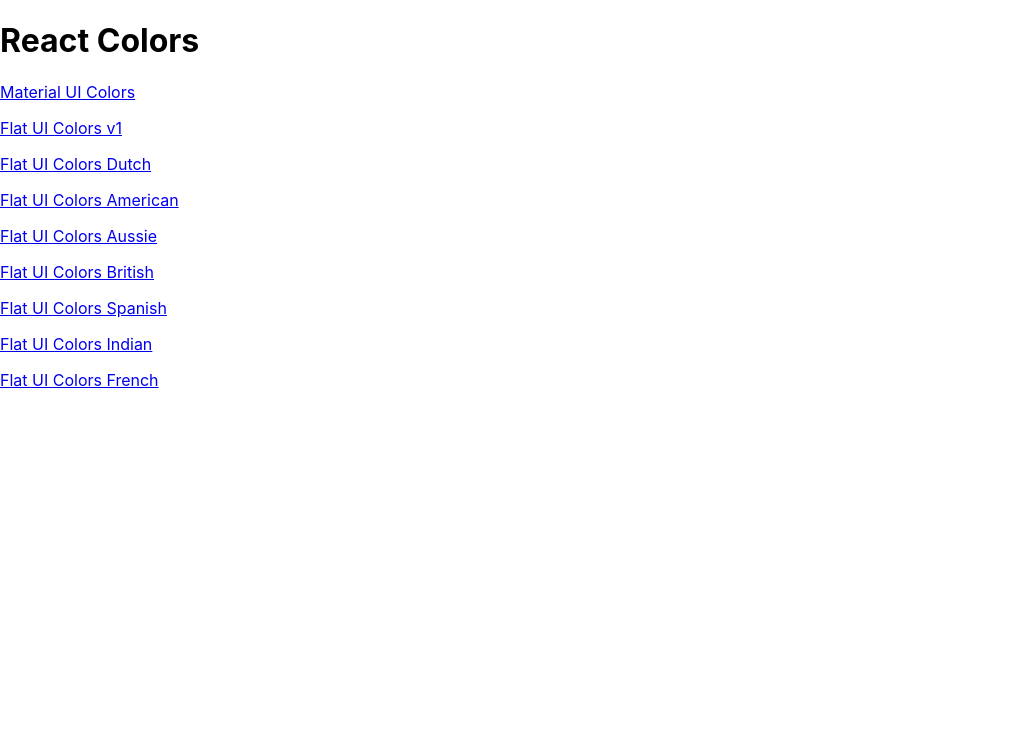
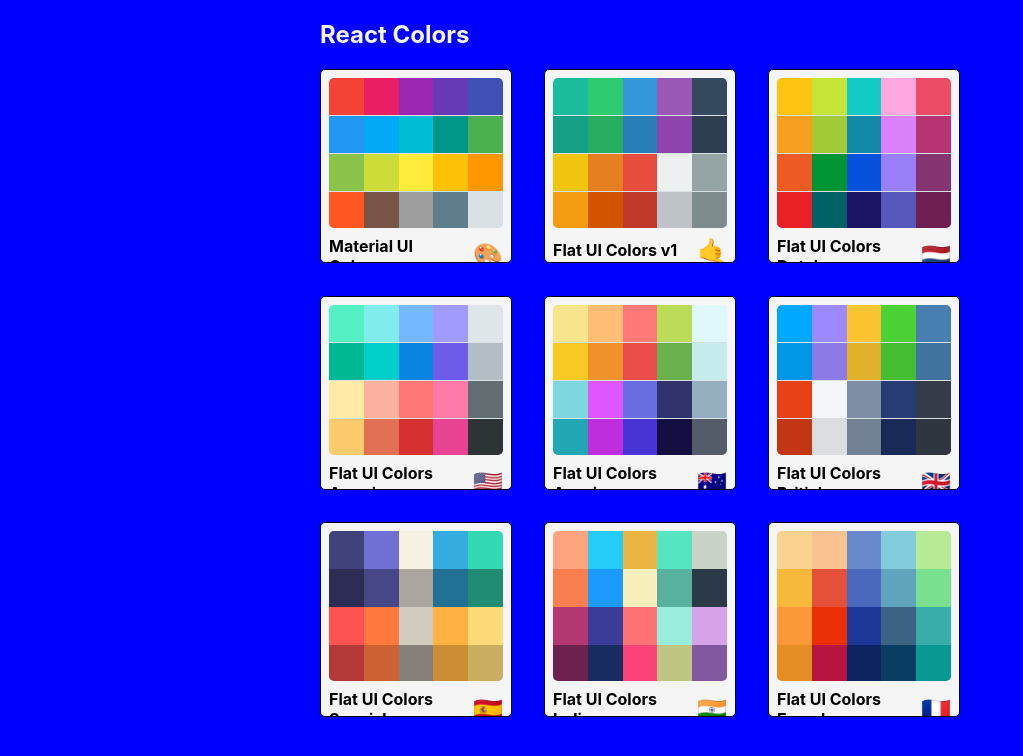
Before and after one commit to rtink2/palette-colors, a React (Create React App) app: page / in a window 1280 px wide. Shown: the top 756 px of the page, without its empty margins (0-1023 px from the left). Built offline with nearby package versions, Linux system fonts and the light colour scheme; a web font is replaced by a local one.

Commit message:
styled mini palettes

```diff
--- a/package.json
+++ b/package.json
@@ -5,6 +5,7 @@
   "dependencies": {
     "@material-ui/core": "^4.9.12",
     "@material-ui/icons": "^4.9.1",
+    "@material-ui/styles": "^4.9.10",
     "@testing-library/jest-dom": "^4.2.4",
     "@testing-library/react": "^9.5.0",
     "@testing-library/user-event": "^7.2.1",
--- /dev/null
+++ b/src/MiniPalette.js
@@ -0,0 +1,67 @@
+import React from 'react';
+import { withStyles } from '@material-ui/core/styles';
+
+const styles = {
+  root: {
+    backgroundColor: 'whitesmoke',
+    border: '1px solid black',
+    borderRadius: '5px',
+    padding: '0.5rem',
+    position: 'relative',
+    overflow: 'hidden',
+    '&:hover': {
+      cursor: 'pointer',
+    },
+  },
+  colors: {
+    backgroundColor: '#dae1e4',
+    height: "150px",
+    width: "100%",
+    borderRadius: "5px",
+    overflow: 'hidden'
+  },
+  title: {
+    display: 'flex',
+    justifyContent: 'space-between',
+    alignItems: 'center',
+    margin: '0',
+    color: 'black',
+    paddingTop: '0.5rem',
+    fontSize: '1rem',
+    position: 'relative',
+  },
+  emoji: {
+    marginLeft: '0.5rem',
+    fontSize: '1.5rem',
+  },
+  miniColor: {
+    height: "25%",
+    width: "20%",
+    display: "inline-block",
+    margin: '0 auto',
+    position: 'relative',
+    marginBottom: "-3.5px"
+  }
+};
+
+function MiniPalette(props) {
+  const { classes, paletteName, emoji, colors } = props;
+  const miniColorBoxes = colors.map((color) => (
+    <div
+      className={classes.miniColor}
+      style={{ backgroundColor: color.color }}
+      key={color.name}
+    ></div>
+  ));
+  return (
+    <div className={classes.root}>
+      <div className={classes.colors}>{miniColorBoxes}</div>
+      <h5 className={classes.title}>
+        {paletteName}
+        <span className={classes.emoji}>{emoji}</span>
+      </h5>
+    </div>
+  );
+}
+
+export default withStyles(styles)(MiniPalette);
--- a/src/PaletteList.js
+++ b/src/PaletteList.js
@@ -1,19 +1,56 @@
 import React, { Component } from "react";
 import { Link } from "react-router-dom";
+import { withStyles } from '@material-ui/core/styles';
+
+import MiniPalette from './MiniPalette';
+
+const styles = {
+  root: {
+    backgroundColor: "blue",
+    height: "100vh",
+    display: "flex",
+    alignItems: "flex-start",
+    justifyContent: "center"
+  },
+  container: {
+    width: "50%",
+    display: "flex",
+    alignItems: "flex-start",
+    flexDirection: "column",
+    flexWrap: "wrap"
+  },
+  nav: {
+    display: "flex",
+    width: "100%",
+    justifyContent: "space-between",
+    color: "whitesmoke"
+  },
+  palettes: {
+    boxSizing: "border-box",
+    width: "100%",
+    display: "grid",
+    gridTemplateColumns: "repeat(3, 30%)",
+    gridGap: "5%"
+  }
+}
 
 class PaletteList extends Component {
   render() {
-    const { palettes } = this.props;
+    const { palettes, classes } = this.props;
     return (
-      <div>
-        <h1>React Colors</h1>
-        {palettes.map(palette => (
-          <p>
-            <Link to={`/palette/${palette.id}`}>{palette.paletteName}</Link>
-          </p>
+      <div className={classes.root}>
+        <div className={classes.container}>
+          <nav className={classes.nav}>
+            <h1>React Colors</h1>
+          </nav>
+          <div className={classes.palettes}>
+          {palettes.map(palette => (
+            <MiniPalette {...palette} key={palette.id} />
         ))}
+          </div>
+        </div>
       </div>
     );
   }
 }
-export default PaletteList;
+export default withStyles(styles)(PaletteList);
```
